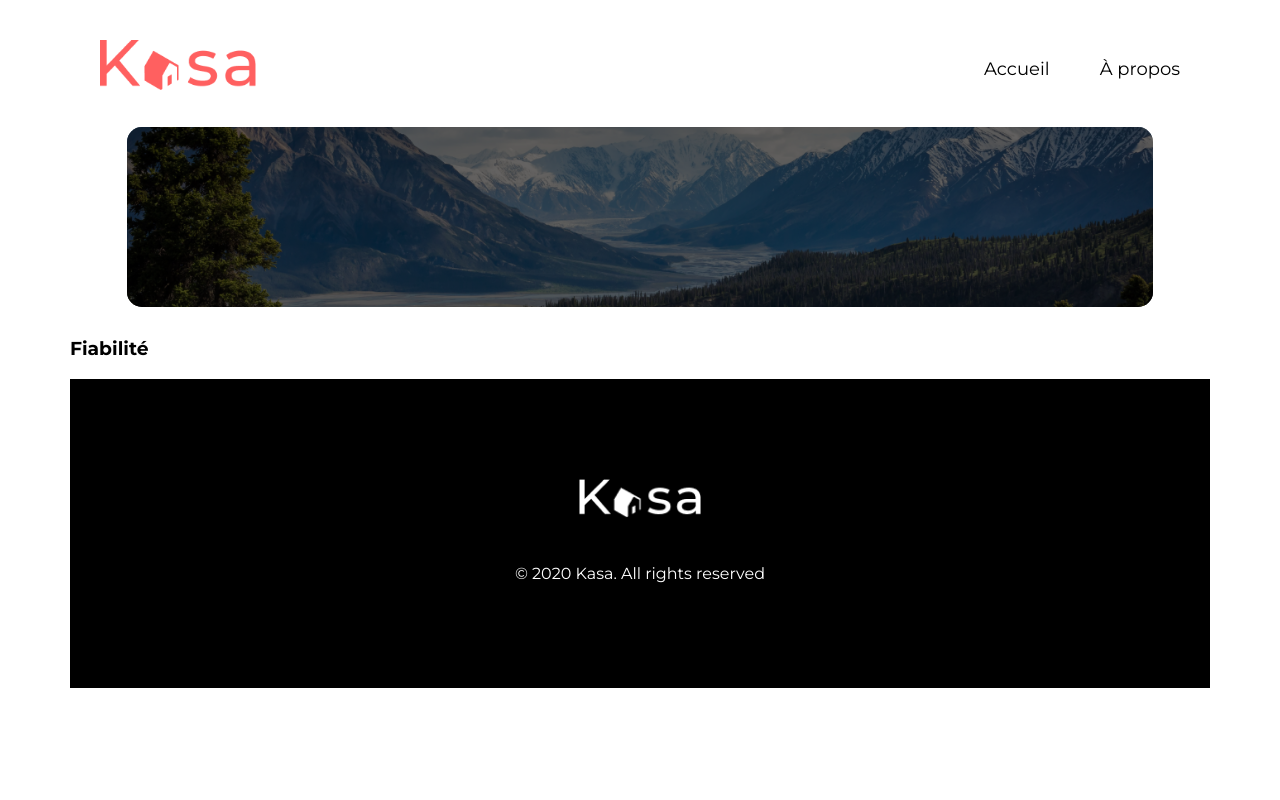
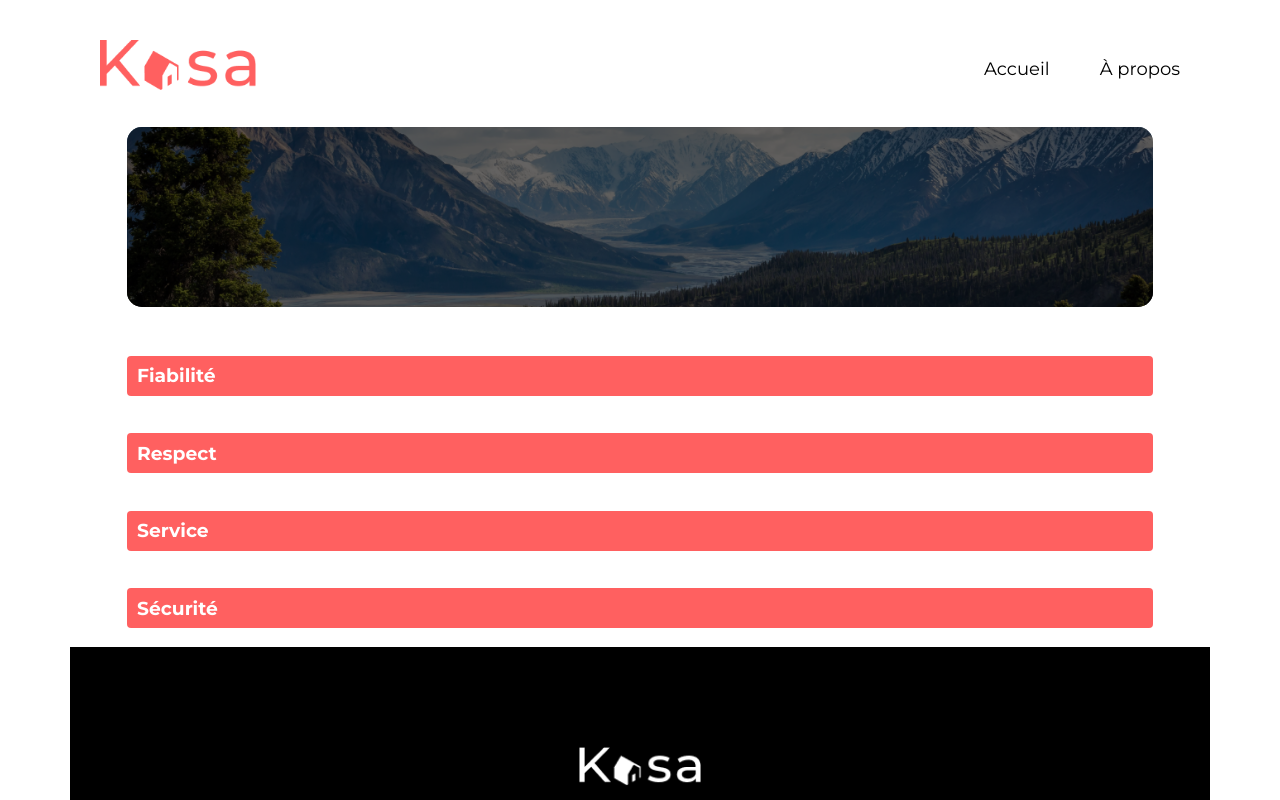
Before and after one commit to ArthurPilon/Projet-5-React, a React (Vite) app: page /about in a window 1280 px wide. Shown: the top 800 px of the page. Built offline with nearby package versions, Linux system fonts and the light colour scheme.

Commit message:
commit test 2

```diff
--- a/src/apps.scss
+++ b/src/apps.scss
@@ -162,3 +162,29 @@
     height: 39.44px;
   }
 }
+
+// A propos
+
+#collapsenav {
+  display: flex;
+  flex-direction: column;
+  align-items: center;
+  .collapse-container {
+    width: 90%;
+    align-items: center;
+    .collapse-content {
+      background-color: #fbfafa;
+      padding-left: 10px;
+    }
+
+    h3 {
+      display: flex;
+      align-items: center;
+      color: white;
+      background-color: #ff6060;
+      border-radius: 4px;
+      height: 40px;
+      padding-left: 10px;
+    }
+  }
+}
--- a/src/components/Collapse.jsx
+++ b/src/components/Collapse.jsx
@@ -1,9 +1,18 @@
-import React from "react";
+import React, { useState } from "react";
 
-export default function Collapse({ children }) {
+export default function Collapse({ title, content }) {
+  const [isOpen, setIsOpen] = useState(false);
+
+  const toggleCollapse = () => {
+    setIsOpen(!isOpen);
+  };
+
   return (
-    <>
-      <div className="collapse">{children}</div>
-    </>
+    <div className="collapse-container">
+      <div className="collapse-title" onClick={toggleCollapse}>
+        <h3>{title}</h3>
+      </div>
+      {isOpen && <div className="collapse-content">{content}</div>}
+    </div>
   );
 }
--- a/src/pages/About.jsx
+++ b/src/pages/About.jsx
@@ -3,6 +3,29 @@
 import Banner from "../components/Banner";
 import Footer from "../components/Footer";
 import Collapse from "../components/Collapse";
+
+const collapseData = [
+  {
+    title: "Fiabilité",
+    content:
+      "Les annonces postées sur Kasa garantissent une fiabilité totale. Les photos sont conformes aux logements, et toutes les informations sont régulièrement vérifiées par nos équipes.",
+  },
+  {
+    title: "Respect",
+    content:
+      "La bienveillance fait partie des valeurs fondatrices de Kasa. Tout comportement discriminatoire ou de perturbation du voisinage entraînera une exclusion de notre plateforme.",
+  },
+  {
+    title: "Service",
+    content:
+      "Nos équipes se tiennent à votre disposition pour vous fournir une expérience parfaite. N'hésitez pas à nous contacter si vous avez la moindre question.",
+  },
+  {
+    title: "Sécurité",
+    content:
+      "La sécurité est la priorité de Kasa. Aussi bien pour nos hôtes que pour les voyageurs, chaque logement correspond aux critères de sécurité établis par nos services. En laissant une note aussi bien à l'hôte qu'au locataire, cela permet à nos équipes de vérifier que les standards sont bien respectés. Nous organisons également des ateliers sur la sécurité domestique pour nos hôtes.",
+  },
+];
 
 export default function About() {
   return (
@@ -14,12 +37,10 @@
           alt="Photo d'un paysage de montagne"
         />
       </Banner>
-      <div>
-        <Collapse>
-          <div>
-            <h3>Fiabilité</h3>
-          </div>{" "}
-        </Collapse>
+      <div id="collapsenav">
+        {collapseData.map((item, index) => (
+          <Collapse key={index} title={item.title} content={item.content} />
+        ))}
       </div>
       <Footer />
     </>
```
Also changed, not shown: src/assets/icons/arrow_back_ios-24px 2collapse.svg (added).
